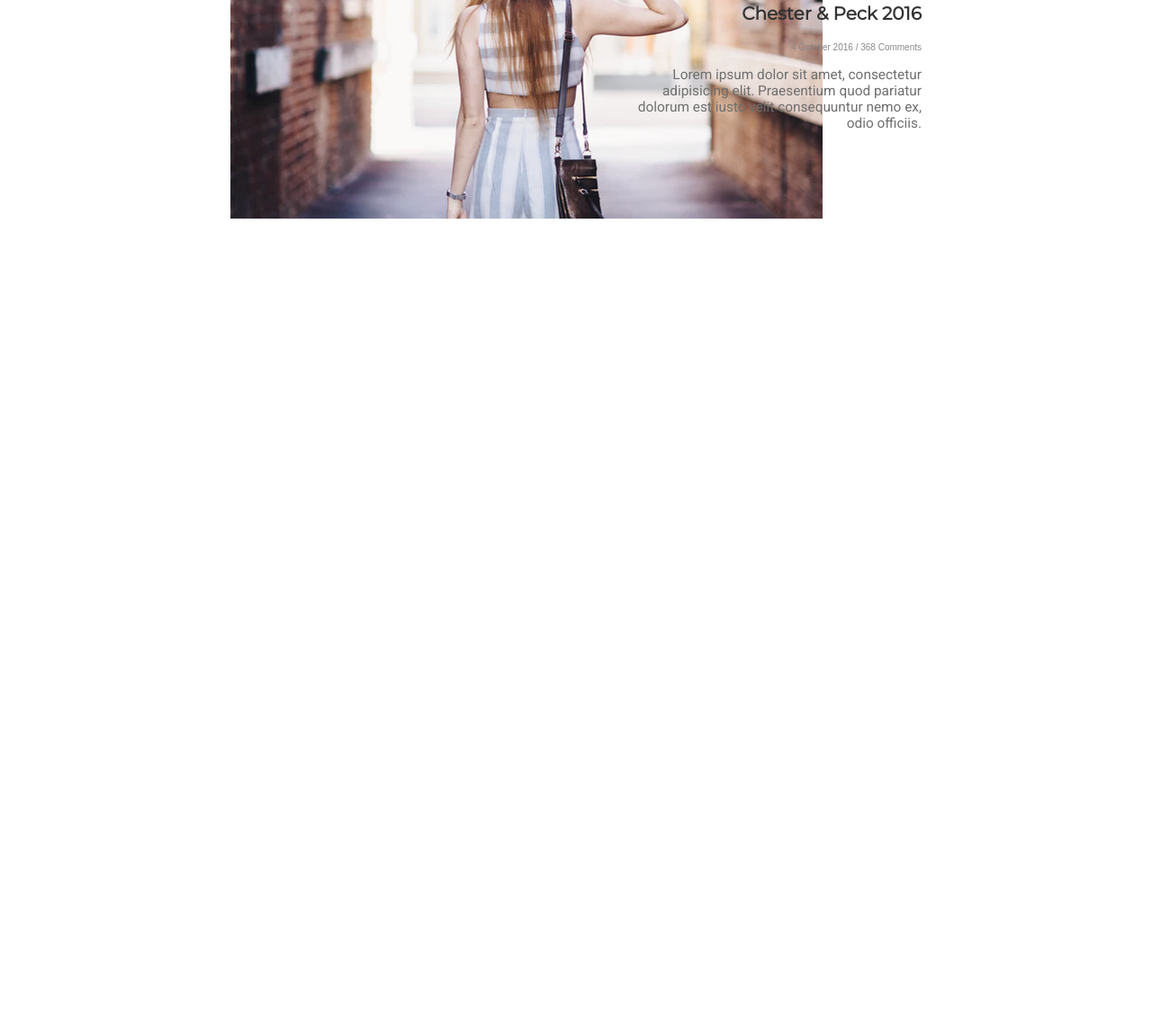
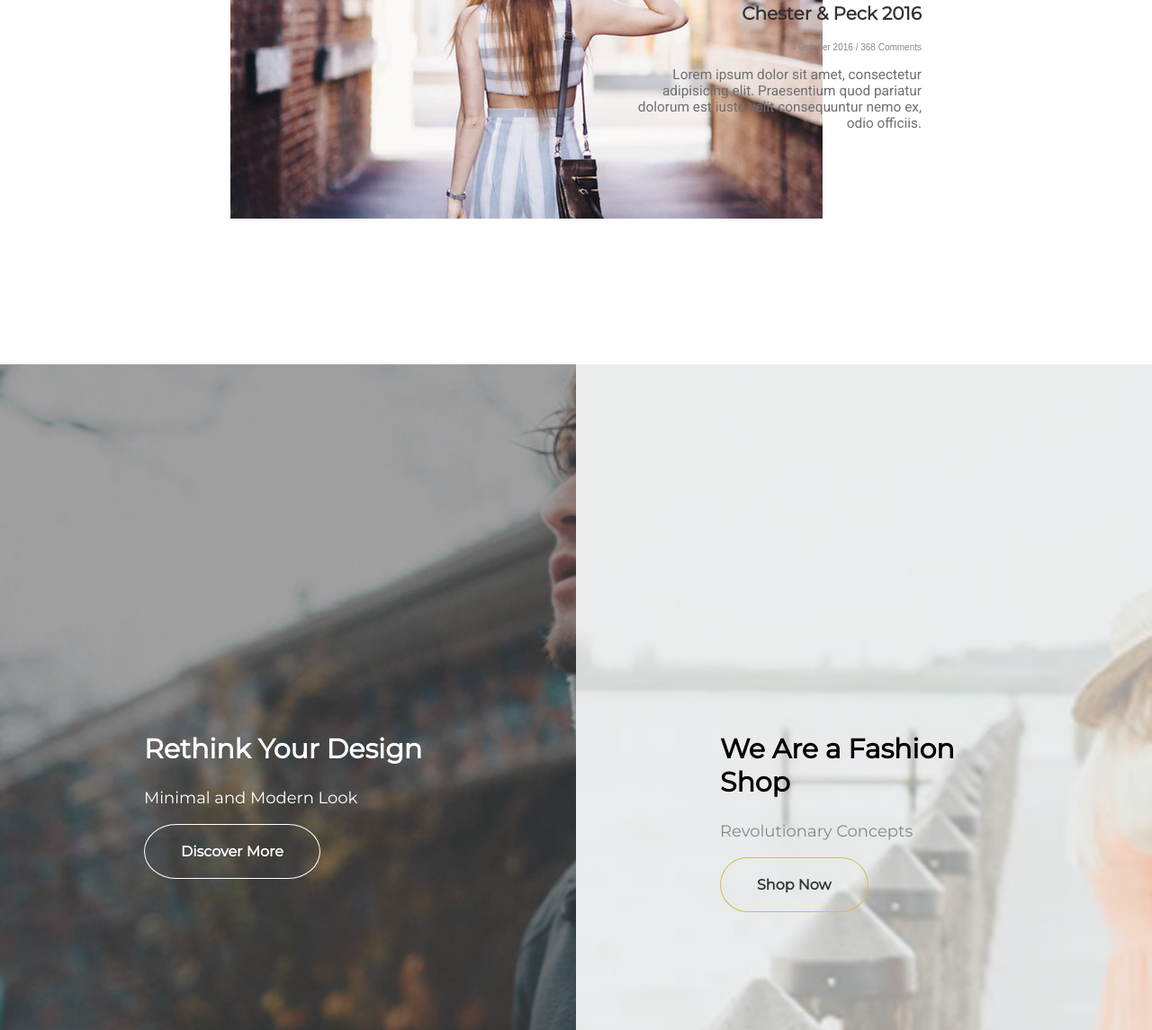
Before and after one commit to MissingPersonFGC/corey_lanier_project2, a website: page index.html in a window 1280 px wide. Shown: the part 4767-5912 px from the top of the page at 90% size. Before the commit the page ends 5075 px from the top, so only its background shows below. Drawn offline with nearby package versions, Linux system fonts and the light colour scheme; files that its build step writes are made by us from their sources.

Commit message:
footer started

```diff
--- a/dev/styles/_typography.scss
+++ b/dev/styles/_typography.scss
@@ -67,6 +67,10 @@
             text-decoration: line-through;
         }
     }
+
+    &--white {
+        color: $white;
+    }
 }
 
 .button {
@@ -116,3 +120,18 @@
     @include fontStyle(20, $montserrat);
     color: $black;
 }
+
+.footer-buttons__side {
+    h2 {
+        @include fontStyle(30, $montserrat);
+    }
+
+    p {
+        @include fontStyle(18, $montserrat);
+    }
+
+    a {
+        @include fontStyle(16, $montserrat);
+        font-weight: bold;
+    }
+}
--- a/dev/styles/components/_footer.scss
+++ b/dev/styles/components/_footer.scss
@@ -1,12 +1,43 @@
+footer {
+    width: 100%;
+    background: $black;
+    margin-top: 160px;
+}
+
 .footer-buttons {
     display: flex;
     justify-content: center;
 
     div {
         width: 50%;
+        padding: 20% 0 20%;
+        margin: 0 auto;
     }
 
     &__left {
         color: $white;
+        background: url('../../images/footer-1.png');
+        background-size: cover;
+
+        a {
+            @include buttonRounded($white, none, $white);
+
+            &:hover {
+                color: $black;
+            }
+        }
+    }
+
+    &__right {
+        background: url('../../images/footer-2.png');
+        background-size: cover;
+
+        a {
+            @include buttonRounded($black, none, $mustard);
+
+            &:hover {
+                color: $mustard;
+            }
+        }
     }
 }
--- a/index.html
+++ b/index.html
@@ -288,12 +288,19 @@
 	</main>
 	<footer>
 		<div class="footer-buttons">
-			<div class="footer-buttons__left">
-				<h2>Rethink Your Design</h2>
-				<p>Minimal and Modern Look</p>
+			<div class="footer-buttons__left footer-buttons__side">
+				<div class="footer-buttons__left--container footer-buttons__side--container">
+					<h2>Rethink Your Design</h2>
+					<p class="paragraph--white">Minimal and Modern Look</p>
+					<a href="">Discover More</a>
+				</div>
 			</div>
-			<div class="footer-buttons__right">
-				<h2></h2>
+			<div class="footer-buttons__right footer-buttons__side">
+				<div class="footer-buttons__right--container footer-buttons__side--container">
+					<h2>We Are a Fashion Shop</h2>
+					<p class="paragraph--grey">Revolutionary Concepts</p>
+					<a href="">Shop Now</a>
+				</div>
 			</div>
 		</div>
 	</footer>
```
